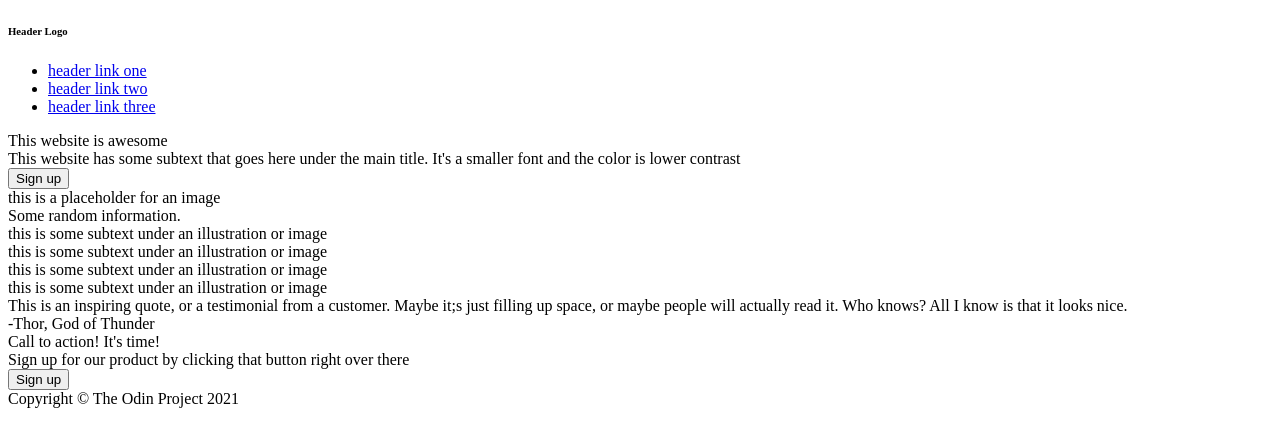
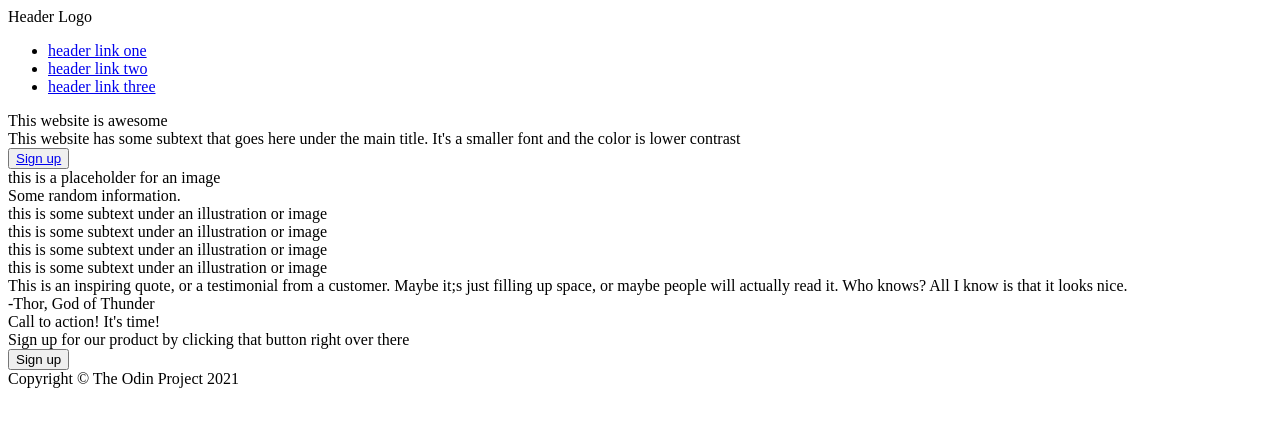
Before and after one commit to Potrocio/landing-page, a plain HTML site: page index.html in a window 1280 px wide. Drawn offline with Linux system fonts and the light colour scheme.

Commit message:
change few selectors

```diff
--- a/index.html
+++ b/index.html
@@ -7,11 +7,10 @@
     </head>
 
     <body>
-      <div class="page-background">
       <div class="content">
         <div class="header">
           <div class="header-top">
-                <h6>Header Logo</h6>
+            <div>Header Logo</div>
             <ul>
               <li><a href="#">header link one</a></li>
               <li><a href="#">header link two</a></li>
@@ -20,12 +19,12 @@
           </div>
           <div class="header-bottom">
             <div class="header-bottom-left">
-                  <div>This website is awesome</div>
+              <div class="h-two">This website is awesome</div>
               <div>This website has some subtext that goes here under
                   the main title. It's a smaller font and the color
                   is lower contrast
               </div>
-                  <button>Sign up</button>
+              <button><a href="#">Sign up</a></button>
             </div>
             <div class="header-bottom-right">
               <div>this is a placeholder for an image</div>
@@ -78,6 +77,5 @@
           <div>Copyright &#169 The Odin Project 2021</div>
         </div>
       </div>
-      </div>
     </body>
   </html>
```
Lines whose indentation alone changed are shown as unchanged.
